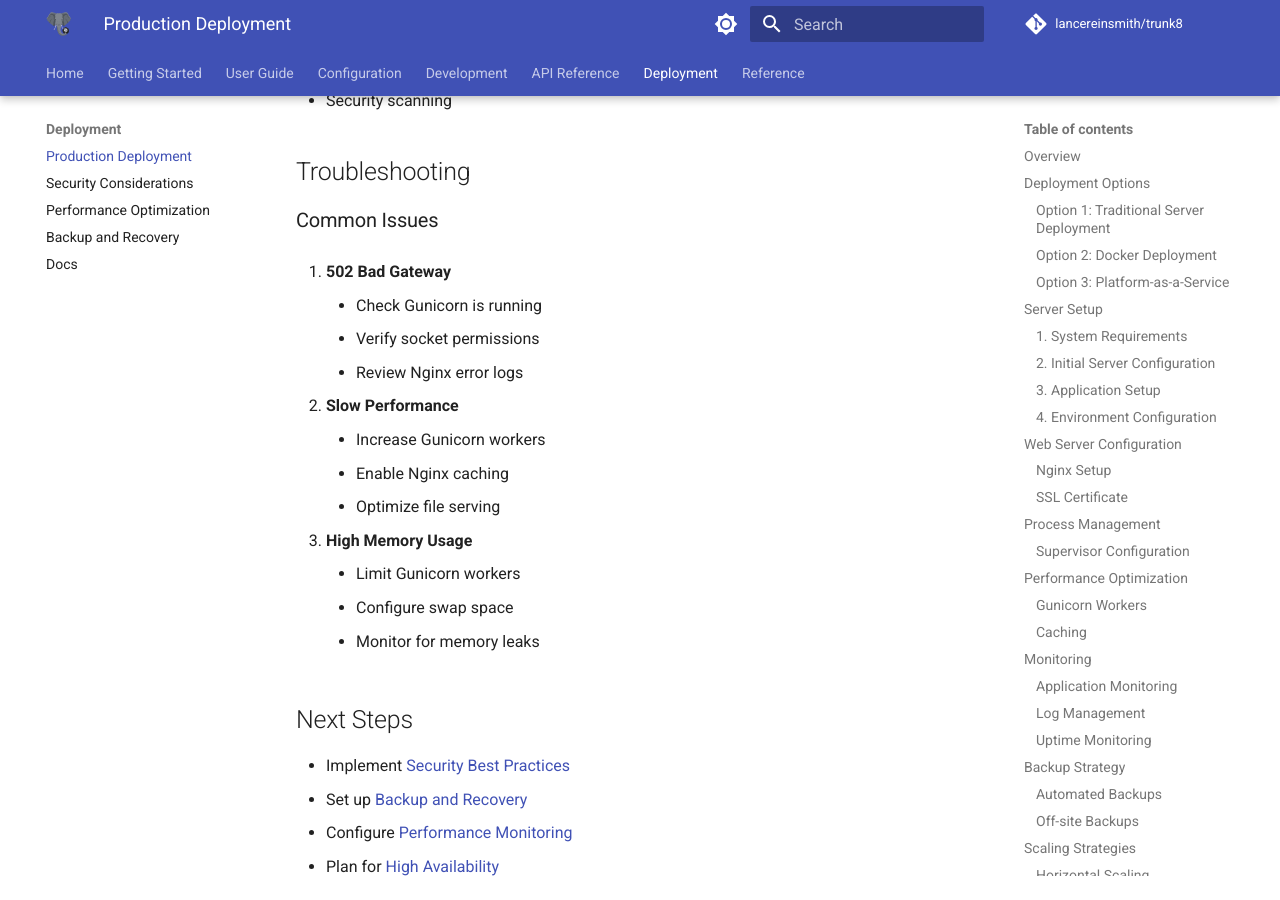
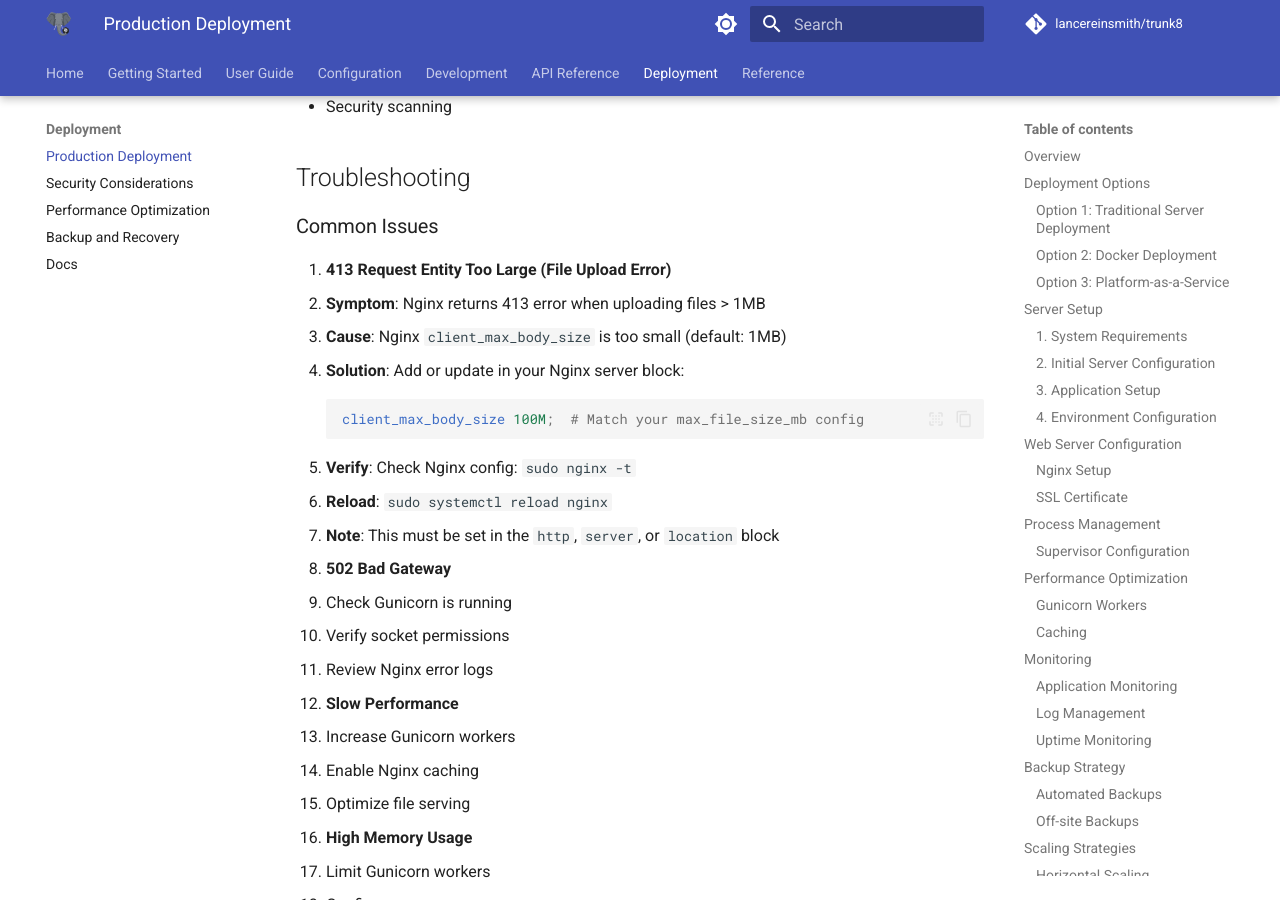
Before and after one commit to lancereinsmith/trunk8, an MkDocs documentation site: the page built from docs/deployment/production.md, in a window 1280 px wide and 900 px high, scrolled down 7749 px. Built offline with MkDocs 1.6.1 and Material for MkDocs 9.7.7, drawn with Linux system fonts in a browser that asks for light colours; comment, search, counter and statistics services are not loaded; the version menu is left out; some of the changed text lies outside the part shown.

Commit message:
Configure file upload limits and update Nginx documentation
- Set maximum content length for file uploads in the application configuration.
- Updated Nginx configuration to reflect the new upload size limit, preventing 413 errors for larger files.
- Added detailed instructions in the documentation for configuring Nginx to match the application settings.

````diff
--- a/app/__init__.py
+++ b/app/__init__.py
@@ -92,6 +92,10 @@ def _configure_app(app: Flask, app_config: Dict[str, Any]) -> None:
     session_config = app_config.get("session", {})
     permanent_lifetime_days = session_config.get("permanent_lifetime_days", 30)
     app.permanent_session_lifetime = timedelta(days=permanent_lifetime_days)
+
+    # Set maximum content length for file uploads
+    max_file_size_mb = app_config.get("app", {}).get("max_file_size_mb", 100)
+    app.config["MAX_CONTENT_LENGTH"] = max_file_size_mb * 1024 * 1024
 
     # NOTE: All assets are stored in users/{username}/assets/ directories
 
--- a/docs/deployment/production.md
+++ b/docs/deployment/production.md
@@ -143,12 +143,15 @@ server {
         expires 30d;
     }
 
-    # Upload limit
-    client_max_body_size 50M;
+    # IMPORTANT: File upload size limit
+    # Must match or exceed max_file_size_mb in config/config.toml (default: 100MB)
+    # Without this setting, Nginx will reject uploads > 1MB with 413 error
+    client_max_body_size 100M;
 }
 ```
 
 Enable the site:
+
 ```bash
 sudo ln -s /etc/nginx/sites-available/trunk8 /etc/nginx/sites-enabled/
 sudo nginx -t
@@ -183,6 +186,7 @@ environment=PATH="/home/trunk8/trunk8/venv/bin",TRUNK8_ADMIN_PASSWORD="%(ENV_TRU
 ```
 
 Start the service:
+
 ```bash
 sudo supervisorctl reread
 sudo supervisorctl update
@@ -194,6 +198,7 @@ sudo supervisorctl start trunk8
 ### Gunicorn Workers
 
 Calculate optimal workers:
+
 ```python
 workers = (2 * cpu_cores) + 1
 ```
@@ -214,6 +219,7 @@ location ~* \.(jpg|jpeg|png|gif|ico|css|js)$ {
 ### Application Monitoring
 
 1. **Health Check Endpoint**
+
    ```python
    @app.route('/health')
    def health():
@@ -221,14 +227,15 @@ location ~* \.(jpg|jpeg|png|gif|ico|css|js)$ {
    ```
 
 2. **Prometheus Metrics**
+
    ```bash
    pip install prometheus-flask-exporter
    ```
 
 3. **Application Performance Monitoring**
-    - Sentry for error tracking
-    - New Relic for performance
-    - DataDog for infrastructure
+   - Sentry for error tracking
+   - New Relic for performance
+   - DataDog for infrastructure
 
 ### Log Management
 
@@ -281,6 +288,7 @@ find $BACKUP_DIR -name "trunk8_backup_*.tar.gz" -mtime +30 -delete
 ```
 
 Add to crontab:
+
 ```bash
 0 3 * * * /home/trunk8/backup.sh
 ```
@@ -288,6 +296,7 @@ Add to crontab:
 ### Off-site Backups
 
 Sync to cloud storage:
+
 ```bash
 # Install rclone
 curl https://rclone.org/install.sh | sudo bash
@@ -304,19 +313,19 @@ rclone sync /home/trunk8/backups remote:trunk8-backups
 ### Horizontal Scaling
 
 1. **Load Balancer**
-    - HAProxy
-    - Nginx upstream
-    - Cloud load balancers
+   - HAProxy
+   - Nginx upstream
+   - Cloud load balancers
 
 2. **Shared Storage**
-    - NFS for assets
-    - S3-compatible storage
-    - GlusterFS
+   - NFS for assets
+   - S3-compatible storage
+   - GlusterFS
 
 3. **Session Storage**
-    - Redis for sessions
-    - Memcached
-    - Database sessions
+   - Redis for sessions
+   - Memcached
+   - Database sessions
 
 ### Vertical Scaling
 
@@ -342,20 +351,33 @@ Key points:
 
 ### Common Issues
 
-1. **502 Bad Gateway**
-    - Check Gunicorn is running
-    - Verify socket permissions
-    - Review Nginx error logs
+1. **413 Request Entity Too Large (File Upload Error)**
+   - **Symptom**: Nginx returns 413 error when uploading files > 1MB
+   - **Cause**: Nginx `client_max_body_size` is too small (default: 1MB)
+   - **Solution**: Add or update in your Nginx server block:
 
-2. **Slow Performance**
-    - Increase Gunicorn workers
-    - Enable Nginx caching
-    - Optimize file serving
+      ```nginx
+      client_max_body_size 100M;  # Match your max_file_size_mb config
+      ```
 
-3. **High Memory Usage**
-    - Limit Gunicorn workers
-    - Configure swap space
-    - Monitor for memory leaks
+   - **Verify**: Check Nginx config: `sudo nginx -t`
+   - **Reload**: `sudo systemctl reload nginx`
+   - **Note**: This must be set in the `http`, `server`, or `location` block
+
+2. **502 Bad Gateway**
+   - Check Gunicorn is running
+   - Verify socket permissions
+   - Review Nginx error logs
+
+3. **Slow Performance**
+   - Increase Gunicorn workers
+   - Enable Nginx caching
+   - Optimize file serving
+
+4. **High Memory Usage**
+   - Limit Gunicorn workers
+   - Configure swap space
+   - Monitor for memory leaks
 
 ## Next Steps
 
````
Also changed, not shown: docs/reference/faq.md (+20 -3 lines).
